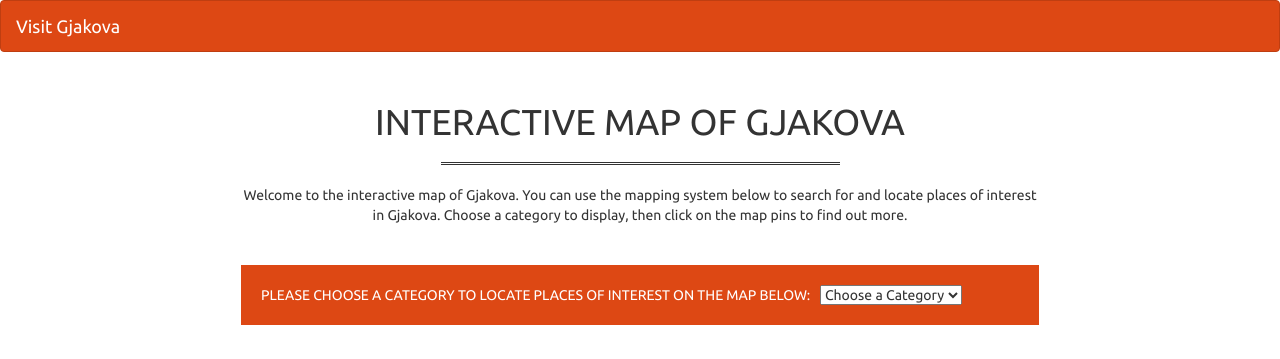
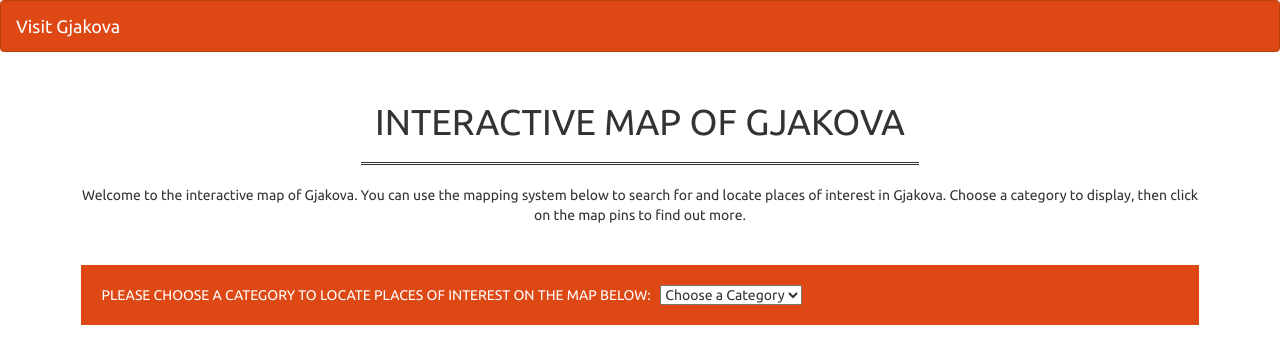
Before and after one commit to opendatakosovo/visit-gjakova, a Flask app: page / in a window 1280 px wide. Shown: the top 359 px of the page. Run offline with Flask 2, Linux system fonts and the light colour scheme; parts of the project's set-up code (start-up, migrations or seed data) failed here and were passed over; some libraries are stand-ins or nearby versions.

Commit message:
fixed padding left/right

```diff
--- a/vg/templates/index.html
+++ b/vg/templates/index.html
@@ -79,7 +79,7 @@
   }
 </script>
 
-<div style="margin-left:15%;margin-right:15%">
+<div style="padding-left:1%;padding-right:1%">
 
   <h1 class="page-title">Interactive Map of Gjakova</h1>
 
```
